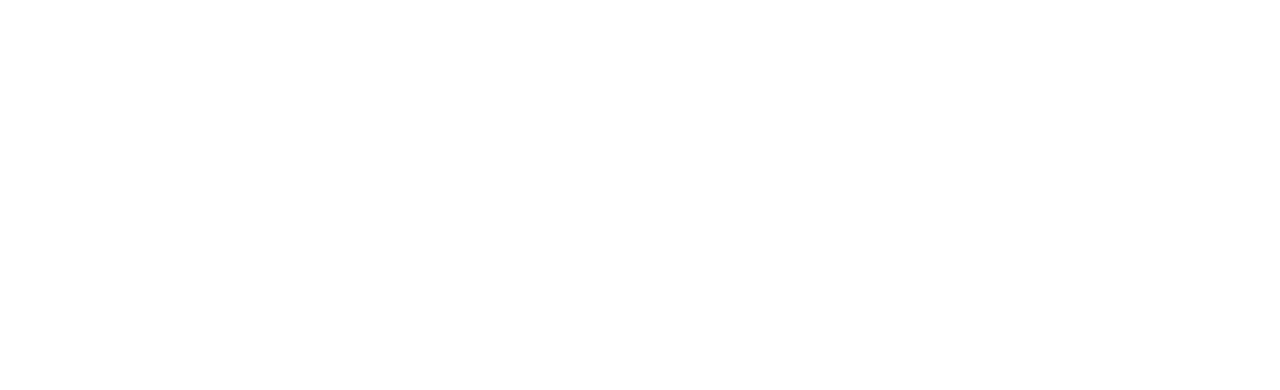
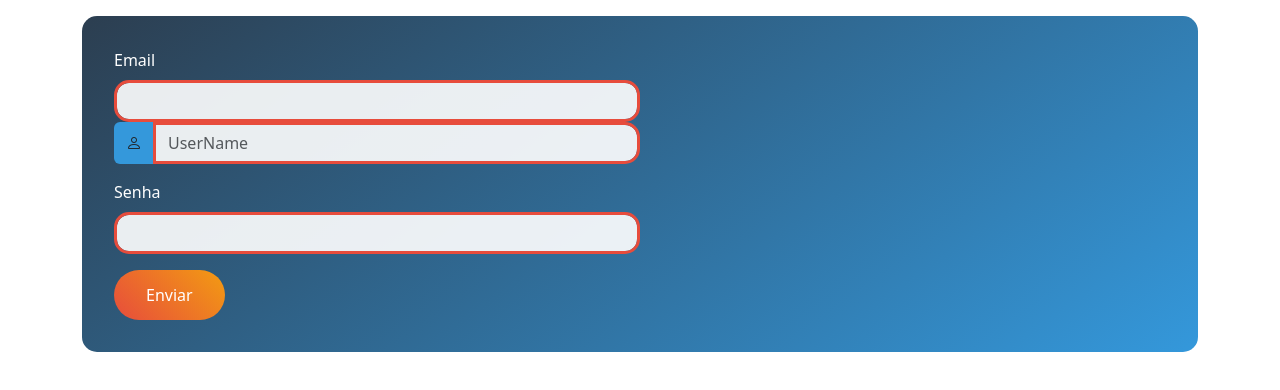
Before and after one commit to JuliaPachecoCosta/bootstrap_base, a plain HTML site: page ex4_formulario-sub-css/ex4.html in a window 1280 px wide. Drawn offline with nearby package versions, Linux system fonts and the light colour scheme.

Commit message:
Exercício 4 com problema

```diff
--- /dev/null
+++ b/ex2_sistema-grid/style.css
@@ -0,0 +1,3 @@
+.bg-custom {
+    background-color: aquamarine;
+}
--- /dev/null
+++ b/ex3_botoes/style.css
@@ -0,0 +1,3 @@
+.btn-primary {
+    background-color: pink;
+}
--- a/ex4_formulario-sub-css/ex4.html
+++ b/ex4_formulario-sub-css/ex4.html
@@ -1,25 +1,52 @@
-<!DOCTYPE html>
+<!doctype html>
 <html lang="pt-br">
-<head>
-    <meta charset="UTF-8">
-    <meta name="viewport" content="width=device-width, initial-scale=1.0">
+  <head>
+    <meta charset="UTF-8" />
+    <meta name="viewport" content="width=device-width, initial-scale=1.0" />
     <title>Formulário Bootstrap Customizado</title>
 
     <!-- Bootstrap CSS -->
-    <link href="https://cdn.jsdelivr.net/npm/bootstrap@5.3.0/dist/css/bootstrap.min.css" rel="stylesheet">
+    <link
+      href="https://cdn.jsdelivr.net/npm/bootstrap@5.3.0/dist/css/bootstrap.min.css"
+      rel="stylesheet"
+    />
 
     <!-- Bootstrap ícones -->
-    <link rel="stylesheet" href="https://cdn.jsdelivr.net/npm/bootstrap-icons@1.11.3/font/bootstrap-icons.css">
+    <link
+      rel="stylesheet"
+      href="https://cdn.jsdelivr.net/npm/bootstrap-icons@1.11.3/font/bootstrap-icons.css"
+    />
 
     <!-- CSS customizado -->
-    <link rel="stylesheet" href="styles.css">
-</head>
-<body>
+    <link rel="stylesheet" href="styles.css" />
+  </head>
+  <body>
+    <!-- 1ª Digitação (Aqui) -->
+    <div class="container mt-3">
+        <form class="custom-form">
+            <div class="col-sm-6" mb-3>
+                 <label for="email" class="form-label">Email</label>
+                 <input type="email" class="form-control custom-input" id="email">
+            </div>
 
+            <div class="col-sm-6 mb-3">
+                <div class="input-group">
+                    <span class="input-group-text custom-icon">
+                        <i class="bi bi-person"></i>
+                    </span>
+                    <input type="text" class="form-control custom-input" placeholder="UserName">
+                </div>
+            </div>
 
-    <!-- 1ª Digitação (Aqui) -->
+            <div class="col-sm-6 mb-3">
+                <label for="senha" class="form-label">Senha</label>
+                <input type="password" class="form-control custom-input" id="senha">
+            </div>
 
+            <button type="submit" class="btn btn-primary custom-button">Enviar</button>
+        </form>
+    </div>
 
     <script src="https://cdn.jsdelivr.net/npm/bootstrap@5.3.0/dist/js/bootstrap.bundle.min.js"></script>
-</body>
+  </body>
 </html>
--- a/ex4_formulario-sub-css/styles.css
+++ b/ex4_formulario-sub-css/styles.css
@@ -1 +1,43 @@
 /* 2ª Digitação (Aqui) */
+/* Formu~lários e inputs */
+.custom-form {
+    background: linear-gradient(145deg,#2c3e50, #3498db);
+    padding: 2rem;
+    border-radius: 15px;
+}
+
+.form-label {
+    color: #fff;
+}
+
+.custom-icon {
+   background-color: #3498db;
+   border: #3498db;
+}
+
+.form-control.custom-input {
+    border: 3px solid #e74c3c;
+    border-radius: 15px;
+    background-color: rgba(255,255,255,0.9);
+}
+
+.form-control.custom-input:focus {
+    border-color: #2ecc71;
+    transform: scale(1.02);
+}
+
+.input-group {
+    width: 100%;
+}
+
+.btn.btn-primary.custom-button {
+    background: linear-gradient(45deg, #e74c3c, #f39c12);
+    padding: 0.8rem 2rem;
+    border-radius: 50px;
+    border: none;
+}
+
+.btn.btn-primary.custom-button:hover {
+    transform: translateY(-5px);
+    box-shadow: 0 10px 20px rgba(231, 76, 60, 0.4);
+}
```
Also changed, not shown: ex2_sistema-grid/ex2.html (+22 -7 lines), ex3_botoes/ex3.html (+3 -0 lines).
